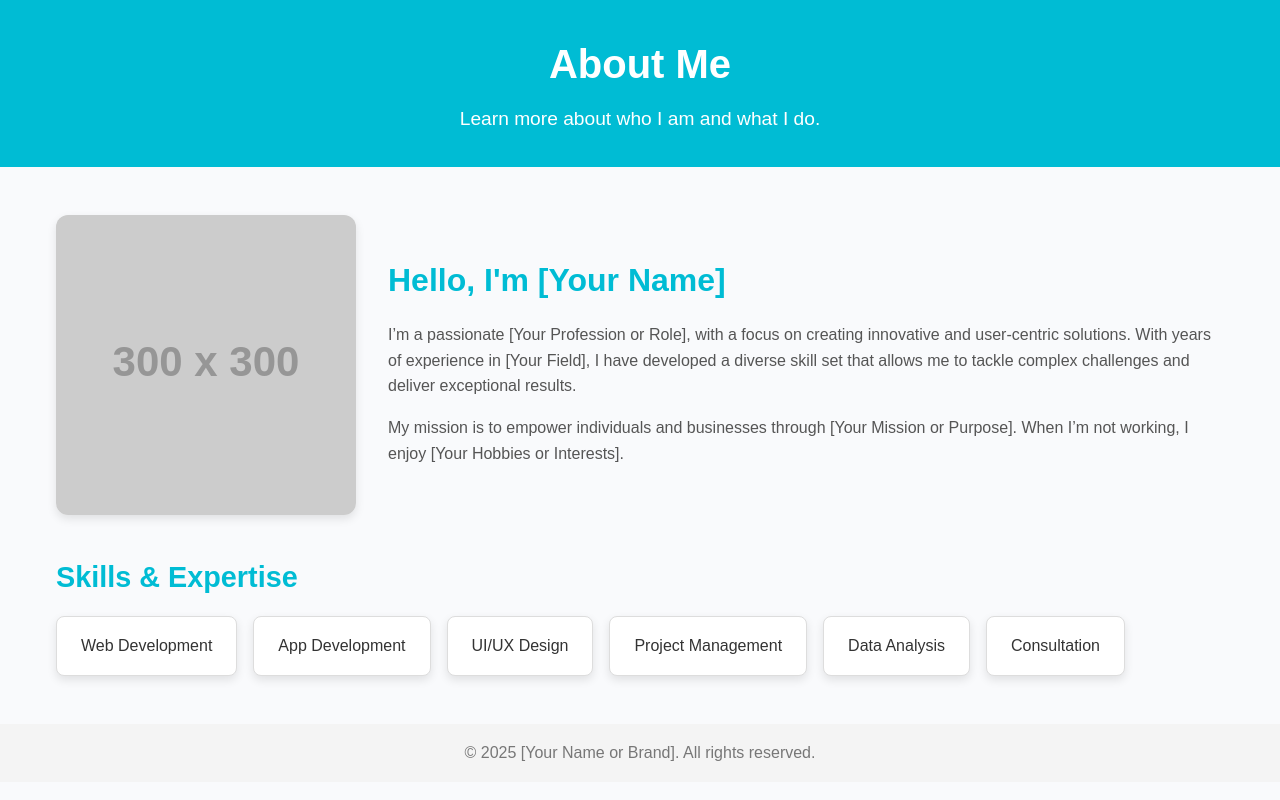
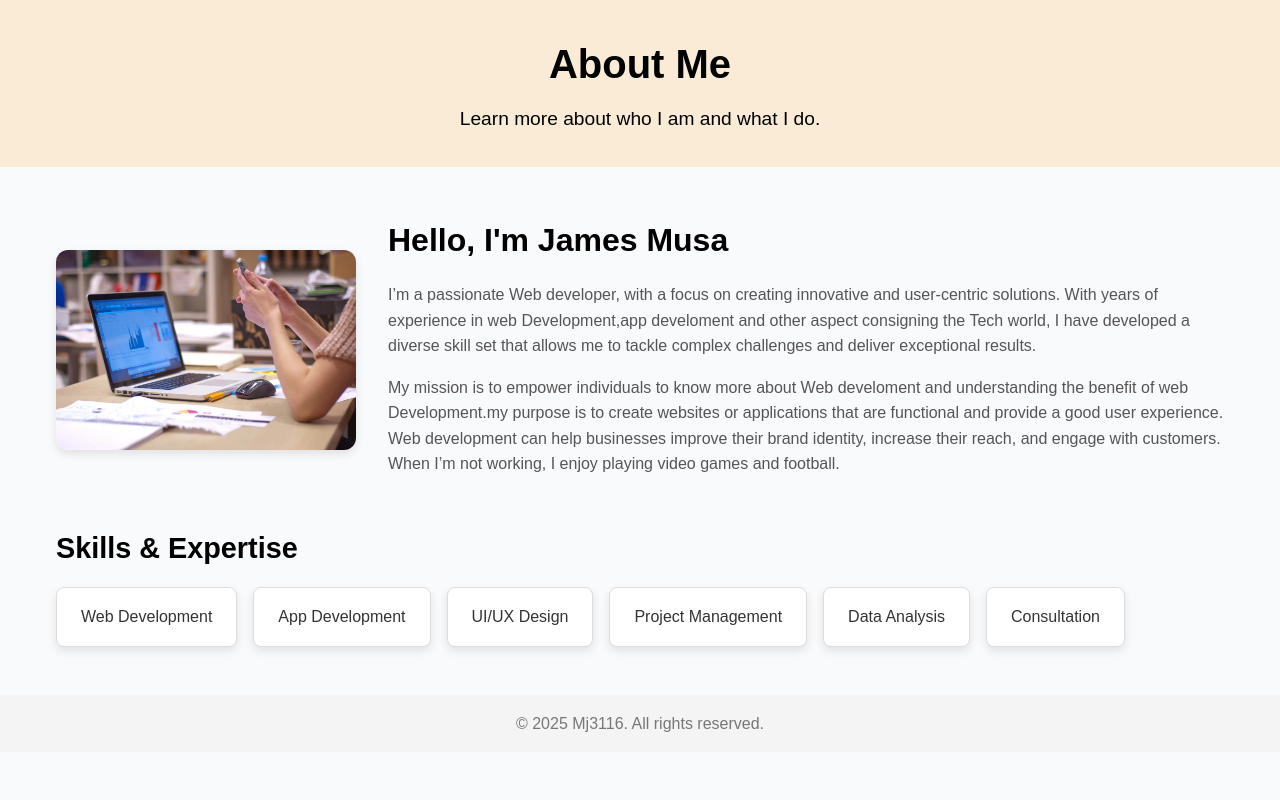
Before and after one commit to mj3116/html.portfolio, a plain HTML site: page about.html in a window 1280 px wide. Drawn offline with Linux system fonts and the light colour scheme; placeholder pictures from the web are drawn by us.

Commit message:
Add files via upload

```diff
--- a/about.css
+++ b/about.css
@@ -13,8 +13,8 @@
   }
 
   header {
-    background-color: #00bcd4;
-    color: #fff;
+    background-color: antiquewhite;
+    color: black;
     padding: 2rem 1rem;
     text-align: center;
   }
@@ -59,7 +59,7 @@
 
   .about-text h2 {
     font-size: 2rem;
-    color: #00bcd4;
+    color: black;
     margin-bottom: 1rem;
   }
 
@@ -74,7 +74,7 @@
 
   .skills-section h3 {
     font-size: 1.8rem;
-    color: #00bcd4;
+    color: black;
     margin-bottom: 1rem;
   }
 
--- a/about.html
+++ b/about.html
@@ -15,15 +15,15 @@
   <main class="about-container">
     <section class="about-section">
       <div class="about-image">
-        <img src="https://via.placeholder.com/300" alt="About Me">
+    <img src="./Understanding-Web-Development-Services.webp" alt="About me"/>
       </div>
       <div class="about-text">
-        <h2>Hello, I'm [Your Name]</h2>
+        <h2>Hello, I'm James Musa</h2>
         <p>
-          I’m a passionate [Your Profession or Role], with a focus on creating innovative and user-centric solutions. With years of experience in [Your Field], I have developed a diverse skill set that allows me to tackle complex challenges and deliver exceptional results.
+          I’m a passionate Web developer, with a focus on creating innovative and user-centric solutions. With years of experience in web Development,app develoment and other aspect consigning the Tech world, I have developed a diverse skill set that allows me to tackle complex challenges and deliver exceptional results.
         </p>
         <p>
-          My mission is to empower individuals and businesses through [Your Mission or Purpose]. When I’m not working, I enjoy [Your Hobbies or Interests].
+          My mission is to empower individuals to know more about Web develoment and understanding the benefit of web Development.my purpose is to create websites or applications that are functional and provide a good user experience. Web development can help businesses improve their brand identity, increase their reach, and engage with customers. When I’m not working, I enjoy playing video games and football.
         </p>
       </div>
     </section>
@@ -42,7 +42,7 @@
   </main>
 
   <footer>
-    <p>&copy; 2025 [Your Name or Brand]. All rights reserved.</p>
+    <p>&copy; 2025 Mj3116. All rights reserved.</p>
   </footer>
 </body>
 </html>
--- a/contact.css
+++ b/contact.css
@@ -8,8 +8,8 @@
   html, body {
     height: 100%;
     font-family: 'Arial', sans-serif;
-    background-color: #f9fafc;
-    color: #333;
+    background-color:whitesmoke;
+    color:antiquewhite;
   }
 
   body {
@@ -21,7 +21,7 @@
   }
 
   .contact-container {
-    background-color: #00bcd4;
+    background-color: antiquewhite;
     box-shadow: 0 4px 10px rgba(0, 0, 0, 0.1);
     border-radius: 12px;
     width: 100%;
--- a/style.css
+++ b/style.css
@@ -253,8 +253,8 @@
         flex-direction: column;
         text-align: center;
         padding: 40px 20px;
-        background:url('/home/jacobeugene/100level/image/Second.jpg') no-repeat center/cover;
-        color: rgb(63, 4, 4);
+        background:url(./389516f4-ef32-44c8-9d37-b36ccfd0460f.jpg) no-repeat center/ cover;
+        color: white;
         height: 60hv;
       }
 
```
Also changed, not shown: index.html (+1 -1 lines), services.html (+5 -5 lines), Understanding-Web-Development-Services.webp (added), Why-You-Need-Help-from-Web-Development-Services.webp (added), istockphoto-1173805365-612x612.jpg (added), istockphoto-1471444483-612x612 3116.jpg (added), mj-the-goat-high-resolution-logo.png (added), 2 other files.
